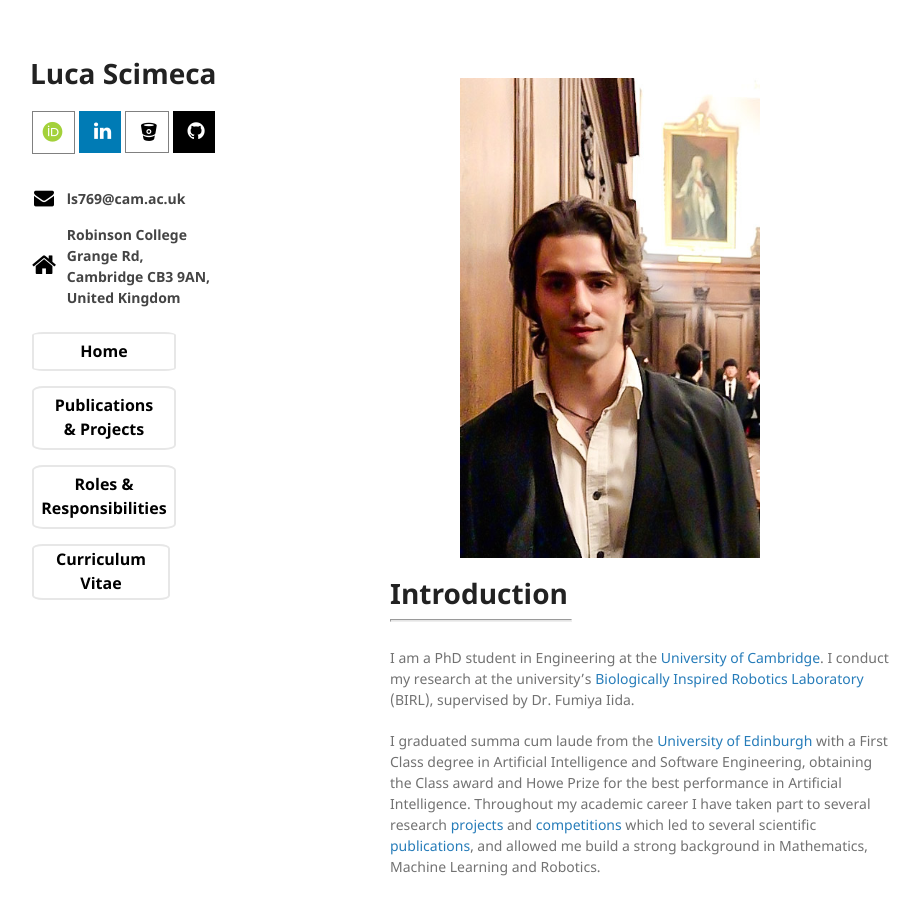
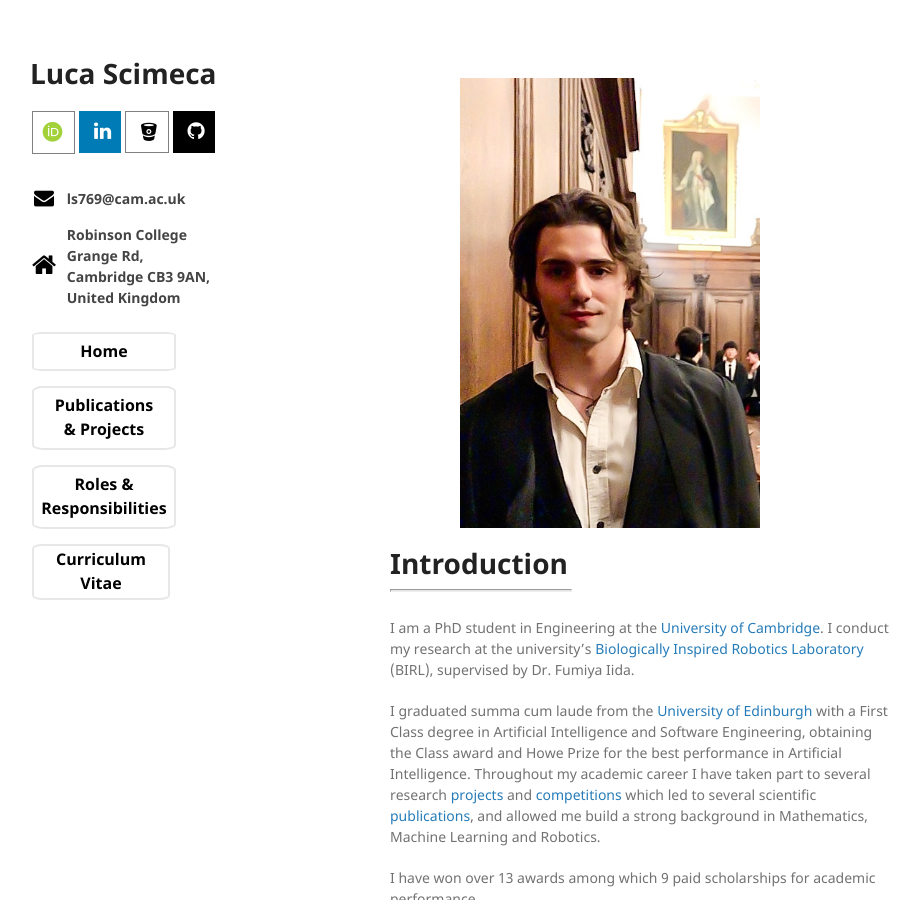
Before and after one commit to lucascimeca/lucascimeca.github.io, a Jekyll site: the page built from index.md, in a window 1280 px wide and 900 px high. Shown: the whole window, without its empty margins (180-1099 px from the left). Built offline with Jekyll 4.4.1, drawn with Linux system fonts in a browser that asks for light colours; nearby versions of some CDN libraries; some web fonts are replaced; the repository's description, which GitHub fills in, is left out.

Commit message:
Update index.md

```diff
--- a/index.md
+++ b/index.md
@@ -5,7 +5,7 @@ layout: default
 <link rel="stylesheet" href="{{ '/assets/css/style.css?v=' | append: site.github.build_revision | relative_url }}">
 
 <p id="-intro_img" style="padding-top: 20px; padding-left: 5em">
-  <img src="/docs/Luca Scimeca.jpg" align="center" height="480" width="300">
+  <img src="/docs/Luca Scimeca.jpg" align="center" height="450" width="300">
 </p>
 
 # [](#Intro) Introduction
```
